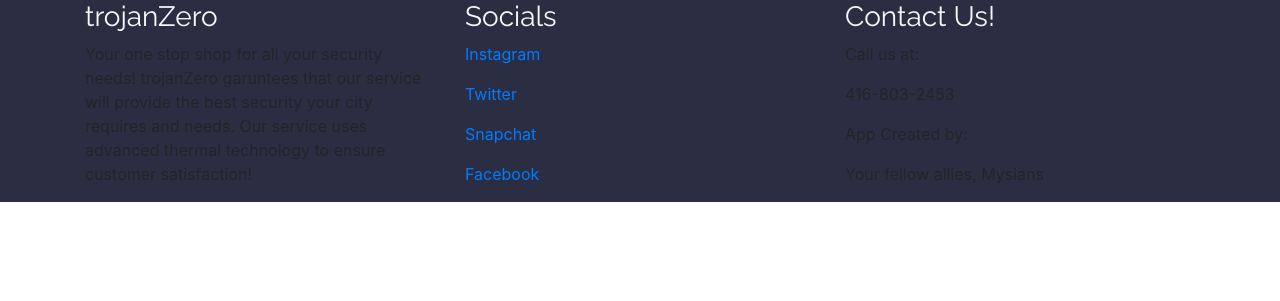
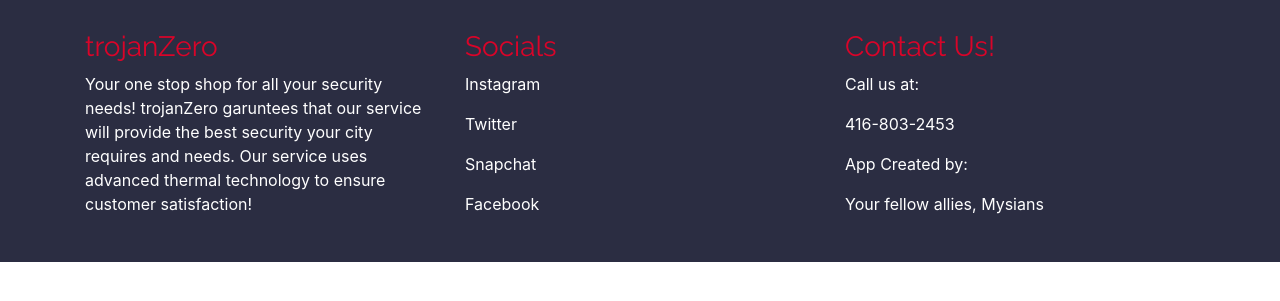
Before and after one commit to ronit4619/Trojan-Zero, a PHP site: page /footer.html in a window 1280 px wide. Shown: the top 301 px of the page. Run offline with PHP 8.4, Linux system fonts and the light colour scheme.

Commit message:
Final Navbar and Footer Edit

```diff
--- a/css/core.css
+++ b/css/core.css
@@ -26,6 +26,11 @@ h1, h2, h3, h4, h6 {
     background: #2B2D42;
 }
 
+.row {
+    padding-top: 30px;
+    padding-bottom: 30px;
+}
+
 a {
     color: var(--light-red);
 }
@@ -37,7 +42,7 @@ a:hover, a:focus {
 
 /* Core Navbar */
 .navbar {
-    background-color: #010308;
+    background-color: #2B2D42;
     color: #E0E0E0;
 }
 
--- a/footer.html
+++ b/footer.html
@@ -17,22 +17,22 @@
         <div class="container">
             <div class="row">
                 <div class="col-md-4 segment-one">
-                    <h3>trojanZero</h3>
-                    <p>Your one stop shop for all your security needs! trojanZero garuntees that our service will provide the best security your city requires and needs. Our service uses advanced thermal technology to ensure customer satisfaction!</p>
+                    <h3 class="text-red">trojanZero</h3>
+                    <p class = "text-white">Your one stop shop for all your security needs! trojanZero garuntees that our service will provide the best security your city requires and needs. Our service uses advanced thermal technology to ensure customer satisfaction!</p>
                 </div>
                 <div class="col-md-4 segment-two">
-                    <h3>Socials</h3>
-                        <a href = "www.instagram.ca"><p>Instagram</p></a>
-                        <a href = "twitter.com"><p>Twitter</p></a>
-                        <a href = "snapchat.com"><p>Snapchat</p></a>
-                        <a href = "facebook.com"><p>Facebook</p></a>
+                    <h3 class="text-red">Socials</h3>
+                        <a href = "www.instagram.ca"><p class = "text-white">Instagram</p></a>
+                        <a href = "twitter.com"><p class = "text-white">Twitter</p></a>
+                        <a href = "snapchat.com"><p class = "text-white">Snapchat</p></a>
+                        <a href = "facebook.com"><p class = "text-white">Facebook</p></a>
                 </div>
                 <div class="col-md-4 segment-three">
-                    <h3>Contact Us!</h3>
-                    <p>Call us at:</p>
-                    <p>416-803-2453</p>
-                    <p>App Created by:</p>
-                    <p>Your fellow allies, Mysians</p>
+                    <h3 class="text-red">Contact Us!</h3>
+                    <p class = "text-white">Call us at:</p>
+                    <p class = "text-white">416-803-2453</p>
+                    <p class = "text-white">App Created by:</p>
+                    <p class = "text-white">Your fellow allies, Mysians</p>
                 </div>
             </div>
         </div>
--- a/index.php
+++ b/index.php
@@ -133,7 +133,8 @@ else {
     <!-- SEO and Metadata-->
     <meta charset="UTF-8">
     <meta name="viewport" content="width=device-width, initial-scale=1, shrink-to-fit=no">
-    <title>Home - MUCCI</title>
+    <link rel="shortcut icon" type="image/png" href="img/logo-sm.png">
+    <title>trojanZERO</title>
 
     <!-- Core CSS -->
     <link rel="stylesheet" href="https://stackpath.bootstrapcdn.com/bootstrap/4.1.3/css/bootstrap.min.css">
--- a/login.php
+++ b/login.php
@@ -6,7 +6,8 @@
     <!-- SEO and Metadata-->
     <meta charset="UTF-8">
     <meta name="viewport" content="width=device-width, initial-scale=1, shrink-to-fit=no">
-    <title>Login - MUCCI</title>
+    <link rel="shortcut icon" type="image/png" href="img/logo-sm.png">
+    <title>trojanZero</title>
 
     <!-- Core CSS -->
     <link rel="stylesheet" href="https://stackpath.bootstrapcdn.com/bootstrap/4.1.3/css/bootstrap.min.css">
--- a/nav.html
+++ b/nav.html
@@ -9,9 +9,9 @@
 
 <body>
     <!-- ELEMENT: Navigation Bar -->
-    <nav class="navbar navbar-expand-lg navbar-dark">
+    <nav class="navbar navbar-expand-lg navbar-dark ">
         <!-- Brand name -->
-        <a class="navbar-brand mr-auto" href="index.php"><img src="img/mucci.png" alt="Mucci" class="img-responsive"></a>
+        <a class="navbar-brand mr-auto" href="index.php"><img src="img/logo.png" alt="trojanZero" class="img-responsive"></a>
 
         <button class="navbar-toggler" type="button" data-toggle="collapse" data-target="#navbarSupportedContent" aria-controls="navbarSupportedContent" aria-expanded="false" aria-label="Toggle navigation">
             <span class="navbar-toggler-icon"></span>
--- a/register.php
+++ b/register.php
@@ -6,7 +6,8 @@
     <!-- SEO and Metadata-->
     <meta charset="UTF-8">
     <meta name="viewport" content="width=device-width, initial-scale=1, shrink-to-fit=no">
-    <title>Register - MUCCI</title>
+    <link rel="shortcut icon" type="image/png" href="img/logo-sm.png">
+    <title>trojanZERO</title>
 
     <!-- Core CSS -->
     <link rel="stylesheet" href="https://stackpath.bootstrapcdn.com/bootstrap/4.1.3/css/bootstrap.min.css">
```
Also changed, not shown: img/._logo.png (added).
